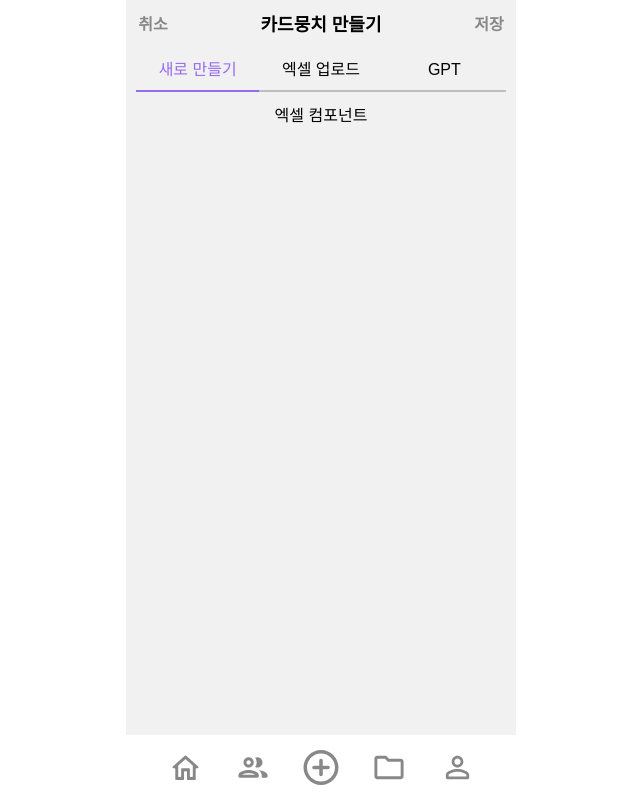
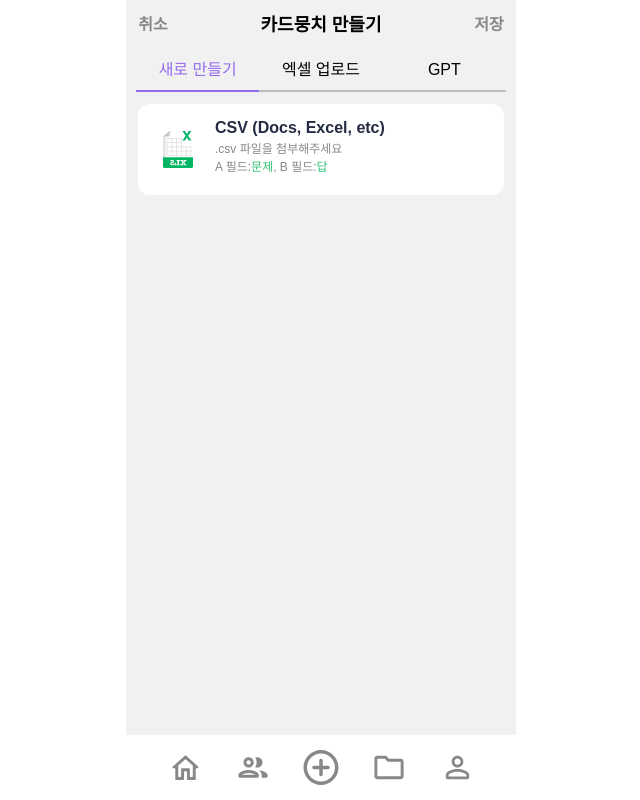
Before and after one commit to OZ-Coding-School/oz_02_main-005-FE, a Next.js app: page /plus/cardDeck/excel in a window 1280 px wide. Shown: the whole page, without its empty margins (319-959 px from the left). Built offline with nearby package versions, Linux system fonts and the light colour scheme.

Commit message:
[feat] 엑셀 업로드 페이지 구현

```diff
--- a/public/icons/create/index.ts
+++ b/public/icons/create/index.ts
@@ -1,4 +1,5 @@
 import ImageIcon from '../../../public/icons/create/image.svg';
 import DeleteIcon from '../../../public/icons/create/delete.svg';
 import GptIcon from '../../../public/icons/create/gpt.svg';
-export { ImageIcon, DeleteIcon, GptIcon };
+import ExcelIcon from '../../../public/icons/create/excel.svg';
+export { ImageIcon, DeleteIcon, GptIcon, ExcelIcon };
--- a/src/app/plus/cardDeck/excel/page.tsx
+++ b/src/app/plus/cardDeck/excel/page.tsx
@@ -1,7 +1,22 @@
 'use client';
 
+import { ExcelIcon } from '../../../../../public/icons/create';
+
 const ExcelPage = () => {
-  return <div>엑셀 컴포넌트</div>;
+  return (
+    <button className="bg-white rounded-[12px] w-[22.875rem] h-[5.6875rem] p-[0.75rem] flex justify-center items-center">
+      <div className="w-[3.1875rem] flex justify-center items-center">
+        <ExcelIcon />
+      </div>
+      <div className="w-[17.9375rem] h-full text-start pl-[12px]">
+        <p className="text-black font-bold">CSV (Docs, Excel, etc)</p>
+        <p className="text-12 text-gray8">.csv 파일을 첨부해주세요</p>
+        <p className="text-12 text-gray8 flex">
+          A 필드: <p className="text-success">문제</p>, B 필드: <p className="text-success">답</p>
+        </p>
+      </div>
+    </button>
+  );
 };
 
 export default ExcelPage;
```
Also changed, not shown: public/icons/create/excel.svg (added).
